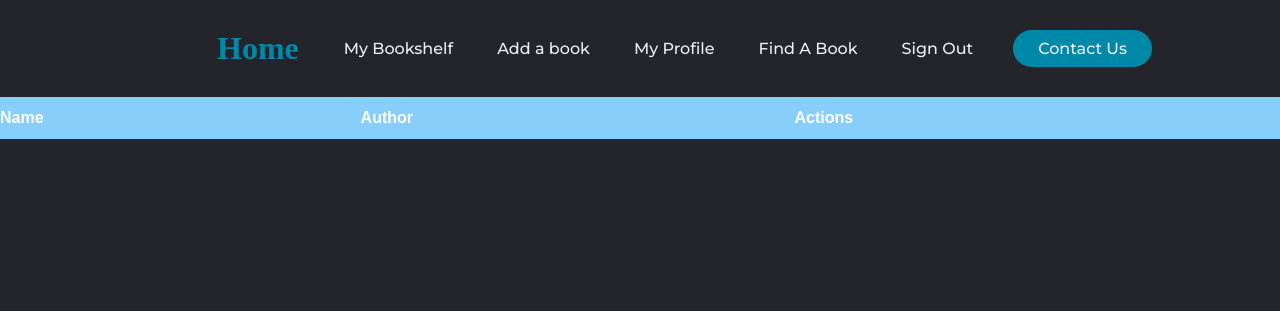
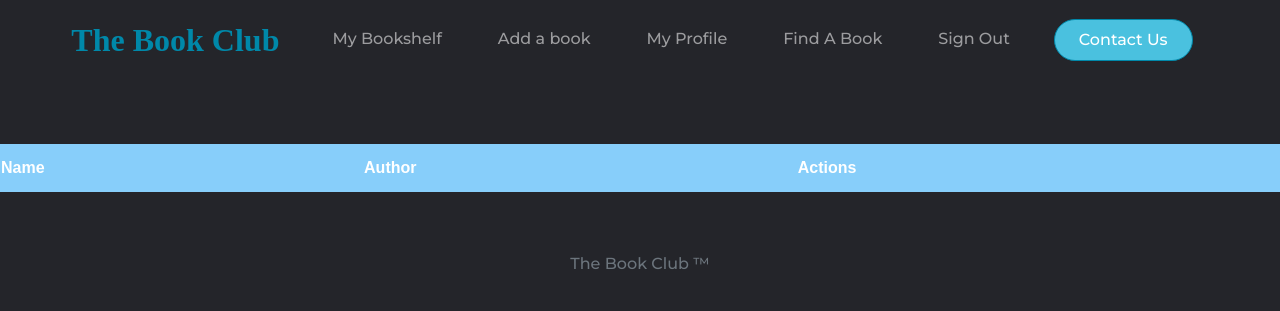
Before and after one commit to cjuanito797/TheBookClub, a Django app: page /account/bookshelf/ in a window 1280 px wide. Shown: the top 311 px of the page. Run offline with Django 4.2, Linux system fonts and the light colour scheme; a user stored in the database is signed in; data comes from the database, SQL or seed files in the repository; both versions use the stored data as it was after the commit; lists and menus that the app fills with data are empty; style sheets or scripts are compiled from the project's sources; some libraries are stand-ins or nearby versions.

Commit message:
Updated styling

```diff
--- a/accounts/forms.py
+++ b/accounts/forms.py
@@ -21,8 +21,11 @@ class RegistrationForm(UserCreationForm):
     def __init__(self, *args, **kwargs):
         super (RegistrationForm, self).__init__ (*args, **kwargs)
 
+        for visible in self.visible_fields():
+            visible.field.widget.attrs['class'] = 'form-control'
+            visible.field.widget.attrs['placeholder'] = visible.field.label
+
         for fieldname in ['password1','password2',]:
-
             self.fields[fieldname].help_text = None
 
 class LoginForm(forms.Form):
--- a/accounts/templates/accounts/base.html
+++ b/accounts/templates/accounts/base.html
@@ -1,19 +1,31 @@
 <!DOCTYPE html>
+{% extends "home.html" %}
 {% load static %}
-<html lang="en">
-
-<head>
     {% block title %}<title>Welcome, {{ user.first_name }}</title>{% endblock %}
-    <link rel="stylesheet" href="{% static 'css/styles.css' %}">
-    <meta charset="utf-8">
-    <meta http-equiv="X-UA-Compatible" content="IE=edge">
-    <meta name="description" content="">
-    <meta name="viewport" content="width=device-width, initial-scale=1">
-</head>
-
 <body>
 {% block navigation %}
-
+        <header class="bg-dark mb-6">
+            <nav class="navbar navbar-expand-lg navbar-dark bg-dark my-2 ">
+                <div class="container-fluid align-items-center">
+                  <a class="navbar-brand" href="{% url 'library:home' %}"><h1 class="text-primary fw-bold fs-2 m-0">The Book Club</h1></a>
+                  <button class="navbar-toggler" type="button" data-bs-toggle="collapse" data-bs-target="#navbarNavDropdown" aria-controls="navbarNavDropdown" aria-expanded="false" aria-label="Toggle navigation">
+                    <span class="navbar-toggler-icon"></span>
+                  </button>
+                  <div class="collapse navbar-collapse" id="navbarSupportedContent">
+                    <ul class="navbar-nav">
+                        <li class="nav-item max-3"><a class="nav-link" href="{% url 'accounts:myBookShelf' %}">My Bookshelf</a></li>
+                        <li class="nav-item max-3"><a class="nav-link" href="{% url 'accounts:addBook' %}">Add a book</a></li>
+                        <li class="nav-item max-3"><a class="nav-link" href="{% url 'accounts:editProfile' %}">My Profile</a></li>
+                        <li class="nav-item max-3"><a class="nav-link" href="{% url 'accounts:findBook' %}">Find A Book</a></li>
+                        <li class="nav-item max-3"><a class="nav-link" href="{% url 'accounts:logout' %}">Sign Out</a></li>
+                        <a href="#" class="btn btn-primary text-light mx-3 rounded-pill px-4">Contact Us</a>
+                    </ul>
+                  </div>
+                </div>
+              </nav>
+        </header>
+{% endblock %}
+{% comment %} {% block navigation %}
     <header>
         <a href="{% url 'accounts:customerView' %}"><h1 class="logo">Home</h1></a>
         <nav>
@@ -30,7 +42,7 @@
         </a>
 
     </header>
-{% endblock %}
+{% endblock %} {% endcomment %}
 
 {% block content %}
 
--- a/library/static/css/styles.css
+++ b/library/static/css/styles.css
@@ -4,6 +4,7 @@ body {
     color: white;
 }
 .listings {
+    background-color: #24252a;
     color: white;
     font-family: Arial, Helvetica, sans-serif;
     border-collapse: collapse;
@@ -16,13 +17,13 @@ body {
     padding: 8px;
 }
 
-.listings tr:nth-child(even) {
+/* .listings tr:nth-child(even) {
     background-color: #f2f2f2;
-}
+} */
 
-.listings tr:hover {
+/* .listings tr:hover {
     background-color: white;
-}
+} */
 
 .listings th {
     padding-top: 12px;
@@ -40,14 +41,14 @@ body {
     text-align: center;
 }
 
-* {
+/* * {
     box-sizing: border-box;
     margin: 0;
     padding: 0;
     background-color: #24252a;
-}
+} */
 
-li,
+/* li,
 a,
 button {
     font-family: "Montserrat", sans-serif;
@@ -55,21 +56,21 @@ button {
     font-size: 16px;
     color: #edf0f1;
     text-decoration: none;
-}
+} */
 
-header {
+/* header {
     display: flex;
     justify-content: flex-end;
     align-items: center;
     padding: 30px 10%;
-}
+} */
 
-.logo {
+/* .logo {
     font-family: AppleSystemUIFont, serif;
     cursor: pointer;
     margin-right: 25px;
     color: rgba(0, 136, 169, 1);
-}
+} */
 
 .nav__links {
     list-style: none;
@@ -106,7 +107,7 @@ button:hover {
     background-color: rgba(0, 136, 169, 0.8);
 }
 
-#signupBackdrop {
+/* #signupBackdrop {
     position: absolute;
     top: 15%;
     left: 25%;
@@ -123,9 +124,9 @@ button:hover {
     -ms-filter: blur(4px);
     -moz-filter: blur(4px);
     -webkit-filter: blur(4px);
-}
+} */
 
-label {
+/* label {
     margin-right: 10px;
     width: 200px;
     display: inline-block;
@@ -141,10 +142,10 @@ form.inline_label {
     align-content: center;
 
 
-}
+} */
 
 
-input[type=text] {
+/* input[type=text] {
     width: 350px;
     height: 35px;
     padding: 12px 20px;
@@ -211,7 +212,7 @@ input[type=checkbox] {
     height: 16px;
     margin: 20px 0;
 
-}
+} */
 
 #form {
     text-align: center;
@@ -221,11 +222,10 @@ input[type=checkbox] {
     left: 0;
     right: 0;
     margin-top: 150px;
-
 }
 
 
-.footer {
+/* .footer {
     position: absolute;
     color: #fff;
     bottom: 0;
@@ -234,7 +234,7 @@ input[type=checkbox] {
     line-height: 100px;
     text-align: center;
     background-color: #000;
-}
+} */
 
 .loginForm {
     position: absolute;
--- a/library/templates/home.html
+++ b/library/templates/home.html
@@ -1,5 +1,6 @@
 <!DOCTYPE html>
 {% load static %}
+{% block head %}
 {% load compress %}
 <html lang="en">
 
@@ -14,8 +15,8 @@
         <meta http-equiv="X-UA-Compatible" content="IE=edge">
         <meta name="description" content="">
         <meta name="viewport" content="width=device-width, initial-scale=1">
-
     </head>
+{% endblock %}
 
     <body>
     {% block navigation %}
@@ -47,10 +48,12 @@
     {% endblock %}
     <script src="https://cdn.jsdelivr.net/npm/bootstrap@5.1.3/dist/js/bootstrap.bundle.min.js" integrity="sha384-ka7Sk0Gln4gmtz2MlQnikT1wXgYsOg+OMhuP+IlRH9sENBO0LRn5q+8nbTov4+1p" crossorigin="anonymous"></script>
    </body>
-{% block footer %}
-    <div class="footer">
-        <footer>The Book Club &trade;
-        </footer>
-    </div>
-{% endblock %}
+   {% block footer %}
+   <div id="push"></div>
+       <footer id="footer">
+           <div class="container">
+               <p class="text-center text-muted">The Book Club &trade;</p>
+           </div>
+       </footer>
+   {% endblock %}
 </html>
--- a/library/templates/library/books/list.html
+++ b/library/templates/library/books/list.html
@@ -17,7 +17,7 @@
     <th>Owner</th>
     <th>Availability</th>
     {% for b in books %}
-        <tr class="bg-info">
+        <tr>
         <td>{{ b.title }}</td>
         <td>{{ b.author }}</td>
         <td>{{ b.isbn }}</td>
--- a/static/scss/custom.scss
+++ b/static/scss/custom.scss
@@ -115,3 +115,7 @@ nav h1 {
     border: 1px solid white;
     margin-top: 10px;
 }
+
+.bg-info {
+
+}
```
Also changed, not shown: accounts/templates/registration/login.html (+14 -11 lines), accounts/templates/registration/register.html (+11 -8 lines), db.sqlite3.
